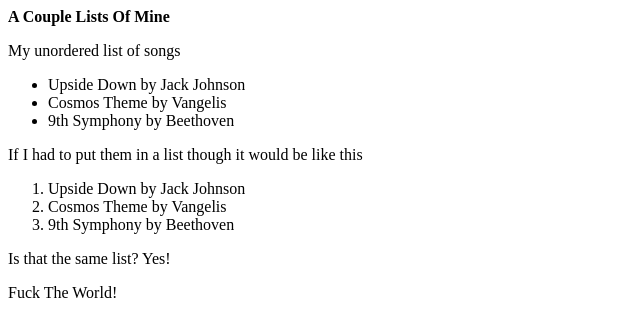
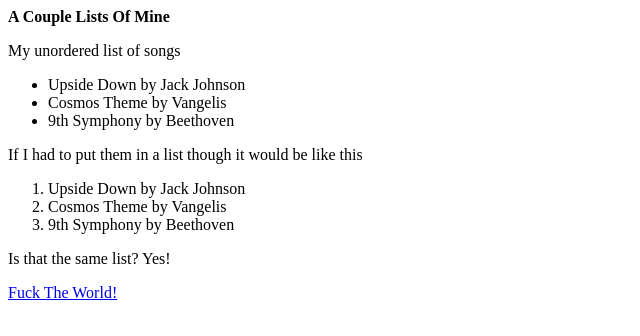
Before and after one commit to flipflopverb/git_test, a plain HTML site: page list.html in a window 1280 px wide. Shown: the whole page, without its empty margins (0-640 px from the left). Drawn offline with Linux system fonts and the light colour scheme.

Commit message:
Added a link to the last seciton of the page

```diff
--- a/list.html
+++ b/list.html
@@ -24,7 +24,7 @@
             Is that the same list? Yes!
         </p>
         <p>
-                Fuck The World!
+                <a href="hello_world.txt">Fuck The World!</a>
         </p>
     </body>
     </html>
```
